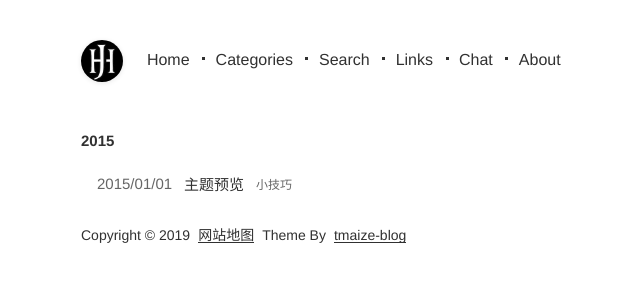
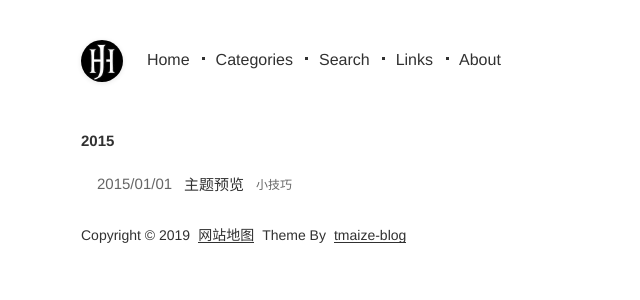
Before and after one commit to juhawk42/juhawk42.github.io, a Jekyll site: the page built from index.html, in a window 1280 px wide. Shown: the top 300 px of the page, without its empty margins (279-919 px from the left). Built offline with Jekyll 4.4.1, drawn with Linux system fonts in a browser that asks for light colours.

Commit message:
Update _config.yml

```diff
--- a/_config.yml
+++ b/_config.yml
@@ -23,8 +23,6 @@ menu:
     url: /pages/search.html
   - title: Links
     url: /pages/links.html
-  - title: Chat
-    url: /pages/chat.html
   - title: About
     url: /pages/about.html
 
```
